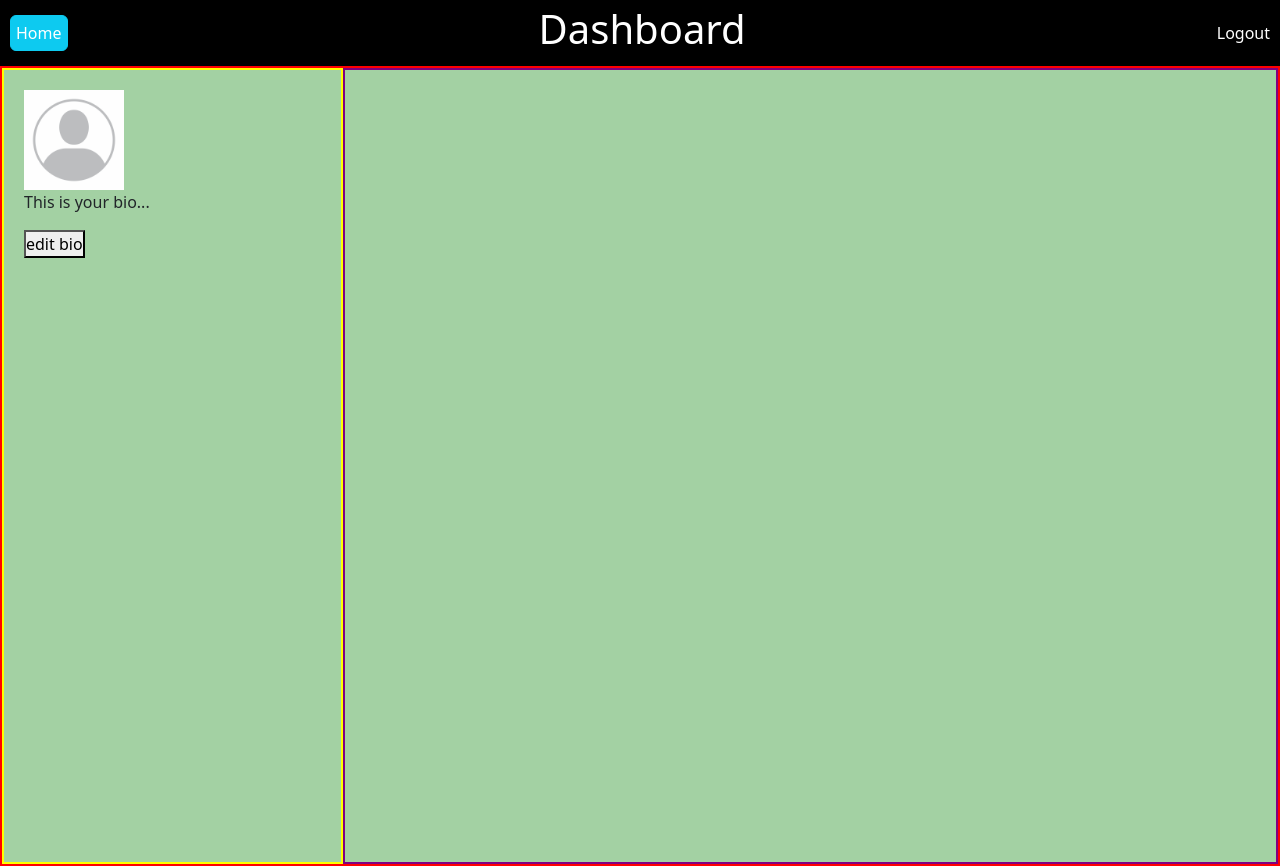
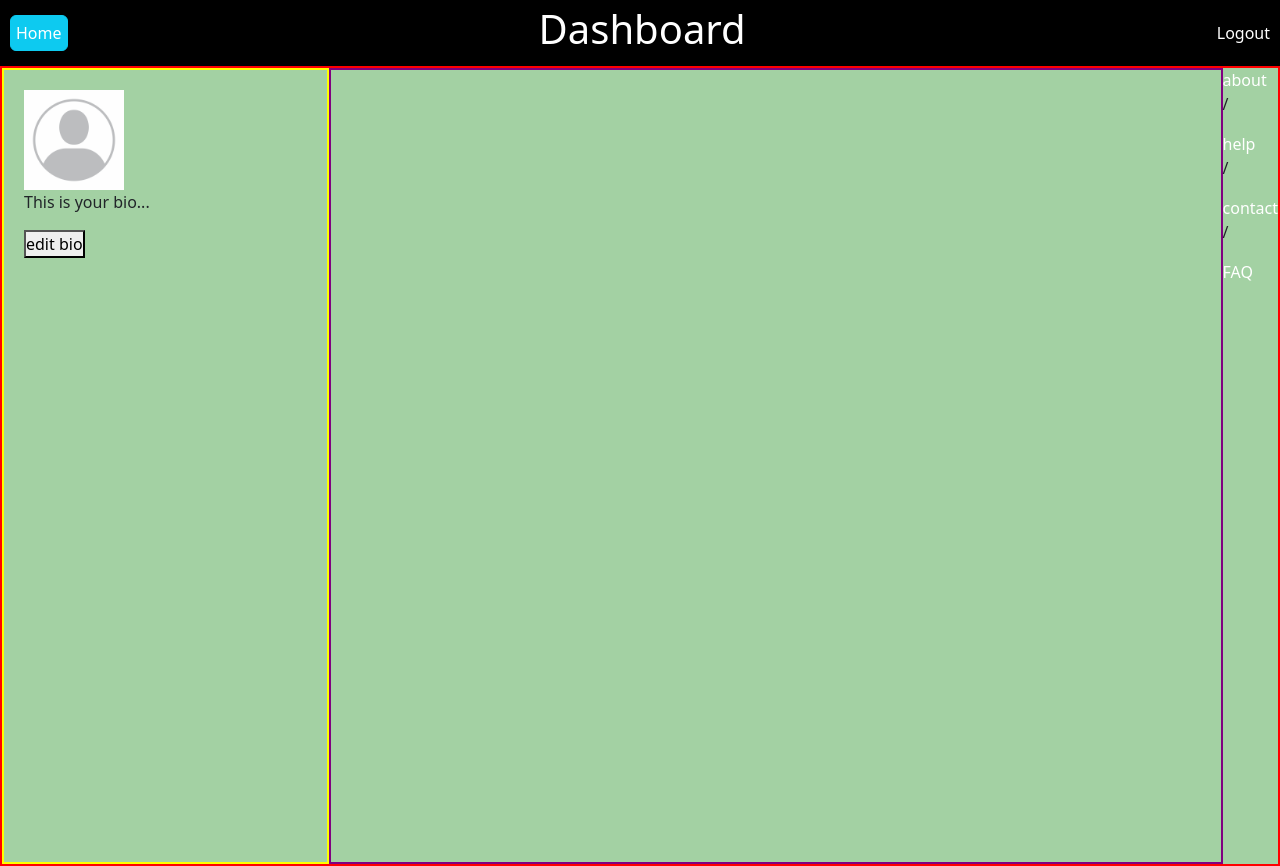
Before and after one commit to albertbravo650/Projects, a Flask app: template python/profile/flask_app/templates/home.html in a window 1280 px wide. Run offline with Flask 3, Linux system fonts and the light colour scheme; the template is opened without the code that fills it, so the values that code supplies are empty.

Commit message:
next commit

```diff
--- a/python/profile/flask_app/templates/home.html
+++ b/python/profile/flask_app/templates/home.html
@@ -36,7 +36,13 @@
             </div>
         </div>
         <div class="bottomBar">
-
+            <a href="/">about</a>
+            <p>/</p>
+            <a href="/">help</a>
+            <p>/</p>
+            <a href="/">contact</a>
+            <p>/</p>
+            <a href="/">FAQ</a>
         </div>
     </div>
 </body>
```
